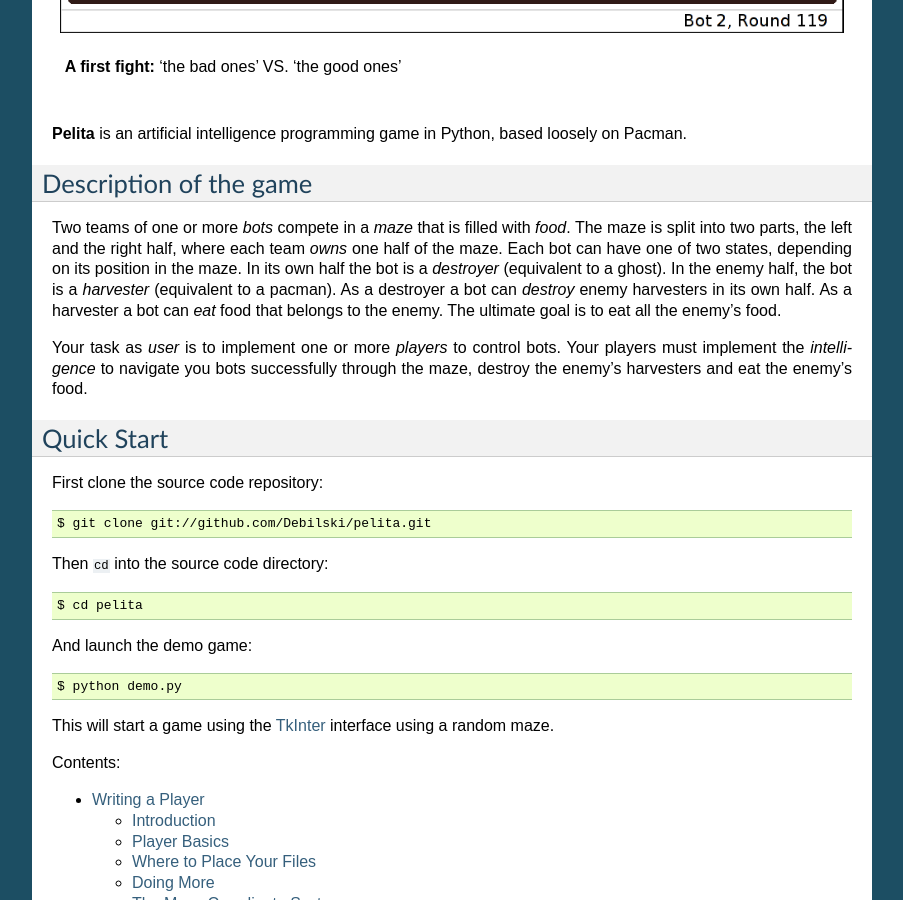
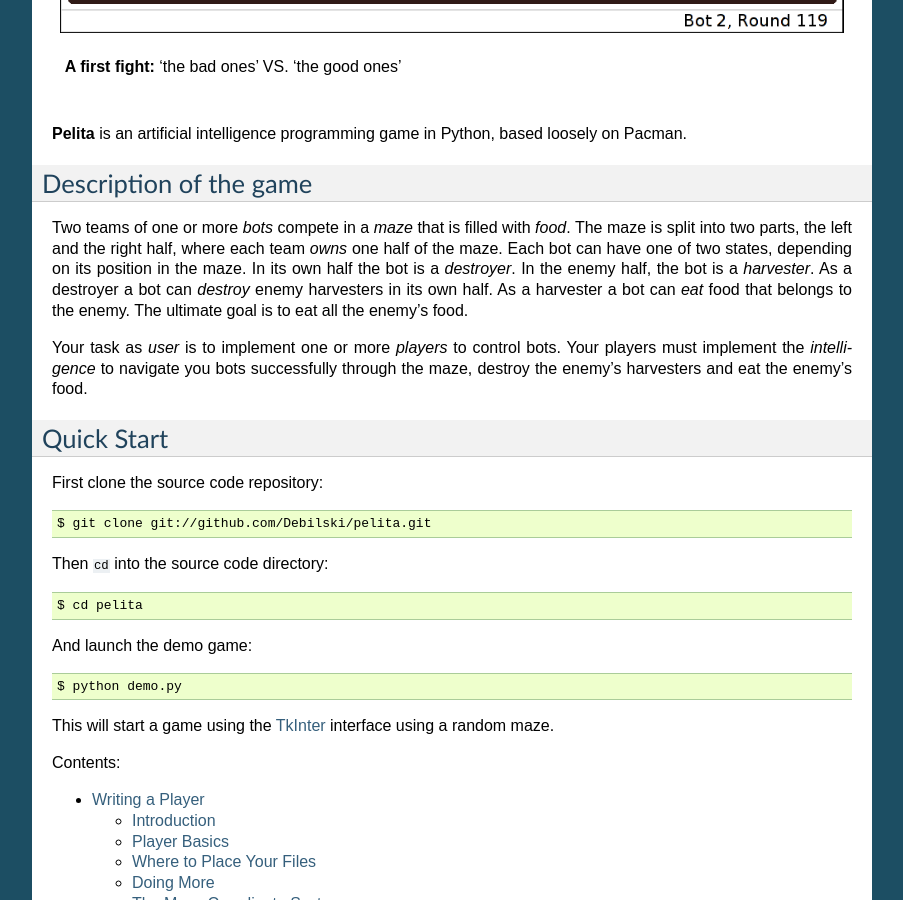
Before and after one commit to ASPP/pelita, a Sphinx documentation site: the page built from doc/source/index.rst, in a window 1280 px wide and 900 px high, scrolled down 486 px. Shown: the whole window, without its empty margins (198-1101 px from the left). Built offline with Sphinx 7.4.7, drawn with Linux system fonts in a browser that asks for light colours; the version number could not be read and is left out.

Commit message:
DOC: removed references to ghost and pacmans.

```diff
--- a/doc/source/index.rst
+++ b/doc/source/index.rst
@@ -21,11 +21,10 @@
 Two teams of one or more *bots* compete in a *maze* that is filled with *food*.
 The maze is split into two parts, the left and the right half, where each team
 *owns* one half of the maze.  Each bot can have one of two states, depending on
-its position in the maze. In its own half the bot is a *destroyer* (equivalent to
-a ghost). In the enemy half, the bot is a *harvester* (equivalent to a pacman). As
-a destroyer a bot can *destroy* enemy harvesters in its own half. As a
-harvester a bot can *eat* food that belongs to the enemy. The ultimate goal is
-to eat all the enemy's food.
+its position in the maze. In its own half the bot is a *destroyer*. In the
+enemy half, the bot is a *harvester*. As a destroyer a bot can *destroy* enemy
+harvesters in its own half. As a harvester a bot can *eat* food that belongs to
+the enemy. The ultimate goal is to eat all the enemy's food.
 
 Your task as *user* is to implement one or more *players* to control bots. Your
 players must implement the *intelligence* to navigate you bots successfully
```
